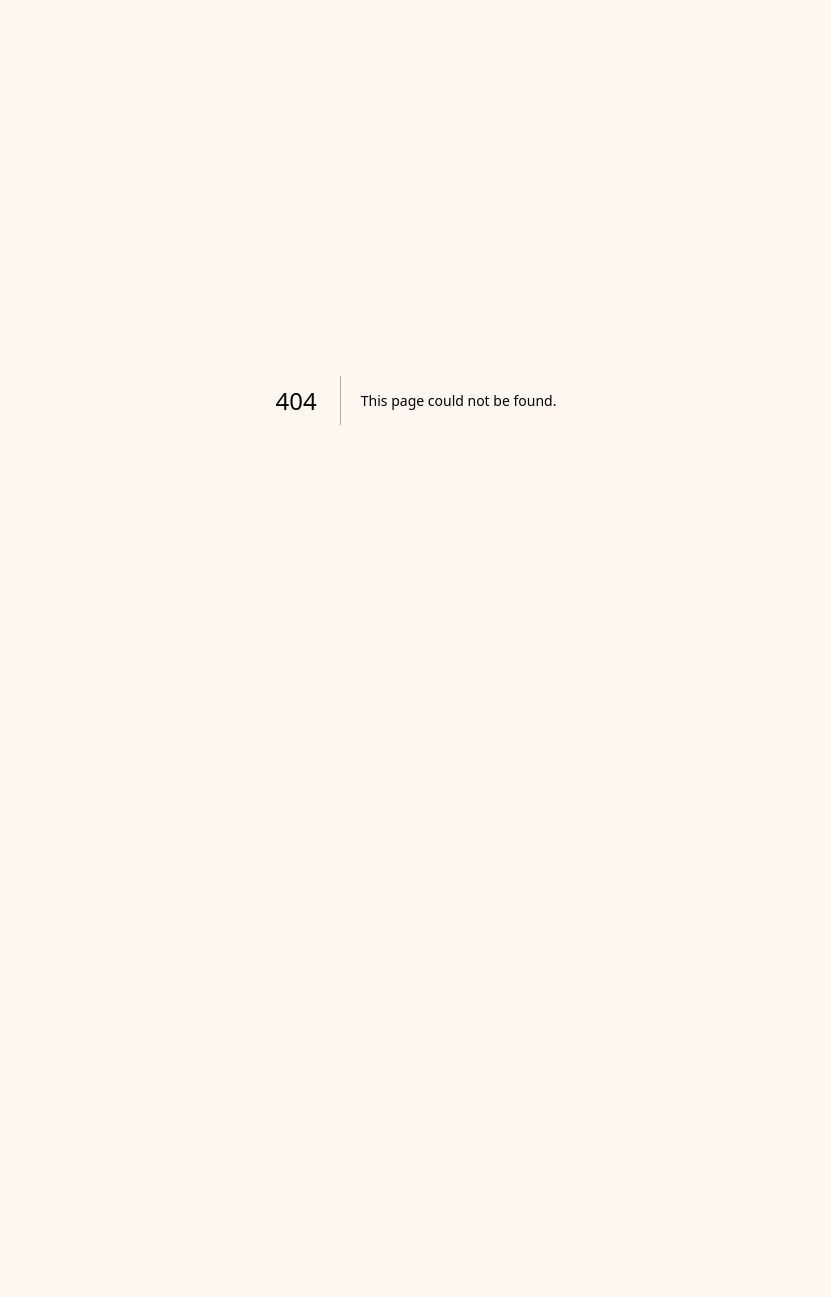
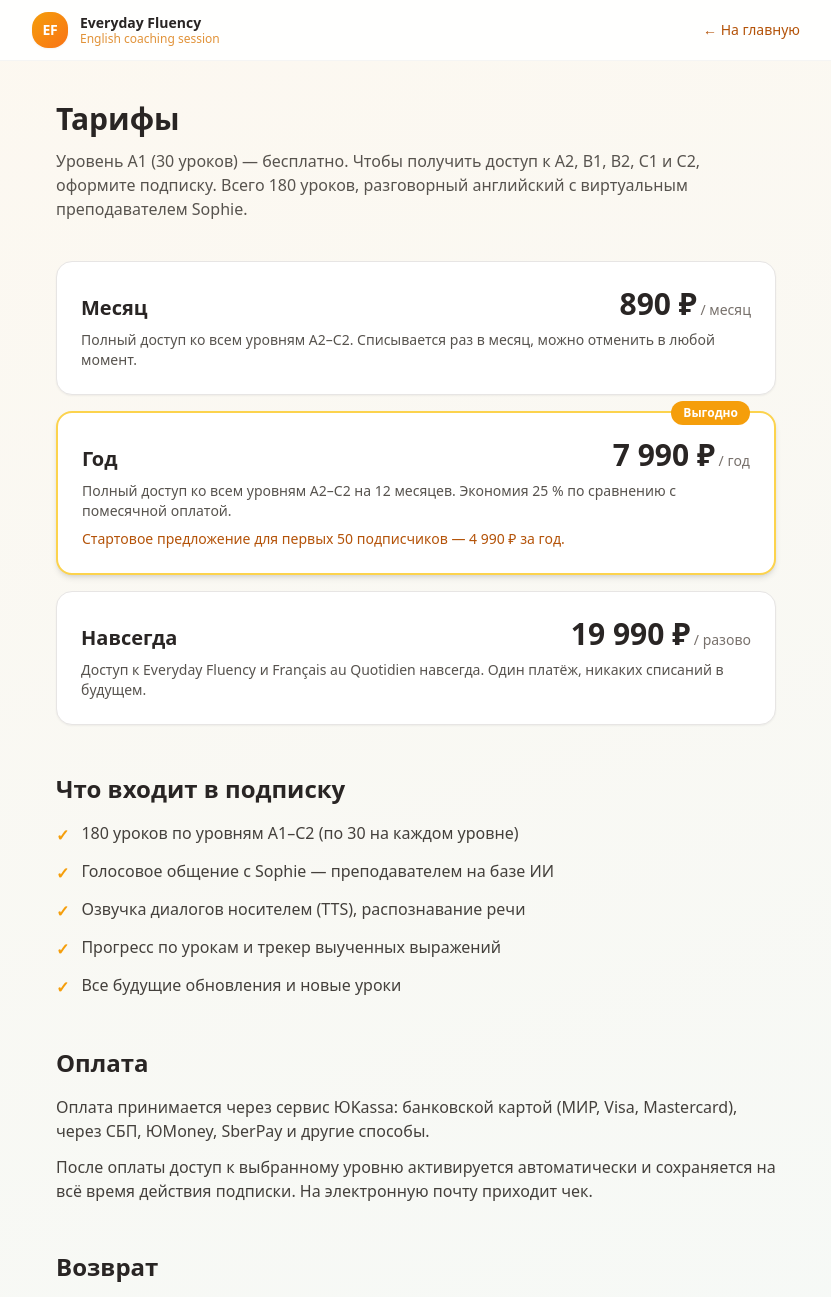
Before and after one commit to shuligne-ops/everyday-fluency2, a Next.js app: page /pricing in a window 1280 px wide. Before the commit this address had no page. Shown: the top 1297 px of the page, without its empty margins (224-1055 px from the left). Before the commit the page ends 800 px from the top, so only its background shows below. Built offline with nearby package versions, Linux system fonts and the light colour scheme.

Commit message:
Create page.tsx

```diff
--- /dev/null
+++ b/src/app/pricing/page.tsx
@@ -0,0 +1,166 @@
+"use client";
+
+import Link from "next/link";
+
+export default function PricingPage() {
+  return (
+    <div
+      className="min-h-screen"
+      style={{ background: "linear-gradient(160deg, #fdf8f0 0%, #f5f9f7 100%)" }}
+    >
+      {/* Header */}
+      <header className="bg-white/90 backdrop-blur-md border-b border-stone-100 px-4 sm:px-6 py-3">
+        <div className="max-w-3xl mx-auto flex items-center justify-between">
+          <Link href="/" className="flex items-center gap-3">
+            <div
+              className="w-9 h-9 rounded-2xl flex items-center justify-center shadow-sm"
+              style={{ background: "linear-gradient(135deg, #f59e0b, #f97316)" }}
+            >
+              <span className="text-white font-bold text-sm tracking-tight">EF</span>
+            </div>
+            <div>
+              <h1 className="text-sm font-bold text-stone-800 leading-tight">Everyday Fluency</h1>
+              <p className="text-xs text-amber-600/80 leading-tight">English coaching session</p>
+            </div>
+          </Link>
+          <Link
+            href="/"
+            className="text-sm text-amber-700 hover:text-amber-900 font-medium"
+          >
+            ← На главную
+          </Link>
+        </div>
+      </header>
+
+      {/* Content */}
+      <main className="max-w-3xl mx-auto px-4 sm:px-6 py-10">
+        <h1 className="text-3xl font-bold text-stone-800 mb-3">Тарифы</h1>
+        <p className="text-stone-600 mb-10">
+          Уровень A1 (30 уроков) — бесплатно. Чтобы получить доступ к A2, B1, B2, C1 и C2,
+          оформите подписку. Всего 180 уроков, разговорный английский с виртуальным
+          преподавателем Sophie.
+        </p>
+
+        {/* Plans */}
+        <div className="grid gap-4 mb-12">
+          {/* Monthly */}
+          <div className="bg-white rounded-2xl border border-stone-200 p-6 shadow-sm">
+            <div className="flex items-baseline justify-between mb-2">
+              <h2 className="text-xl font-bold text-stone-800">Месяц</h2>
+              <div className="text-right">
+                <span className="text-3xl font-bold text-stone-800">890 ₽</span>
+                <span className="text-sm text-stone-500"> / месяц</span>
+              </div>
+            </div>
+            <p className="text-stone-600 text-sm">
+              Полный доступ ко всем уровням A2–C2. Списывается раз в месяц, можно
+              отменить в любой момент.
+            </p>
+          </div>
+
+          {/* Annual */}
+          <div className="bg-white rounded-2xl border-2 border-amber-300 p-6 shadow-md relative">
+            <div className="absolute -top-3 right-6 bg-amber-500 text-white text-xs font-bold px-3 py-1 rounded-full">
+              Выгодно
+            </div>
+            <div className="flex items-baseline justify-between mb-2">
+              <h2 className="text-xl font-bold text-stone-800">Год</h2>
+              <div className="text-right">
+                <span className="text-3xl font-bold text-stone-800">7 990 ₽</span>
+                <span className="text-sm text-stone-500"> / год</span>
+              </div>
+            </div>
+            <p className="text-stone-600 text-sm mb-2">
+              Полный доступ ко всем уровням A2–C2 на 12 месяцев. Экономия 25 % по
+              сравнению с помесячной оплатой.
+            </p>
+            <p className="text-amber-700 text-sm font-medium">
+              Стартовое предложение для первых 50 подписчиков — 4 990 ₽ за год.
+            </p>
+          </div>
+
+          {/* Lifetime */}
+          <div className="bg-white rounded-2xl border border-stone-200 p-6 shadow-sm">
+            <div className="flex items-baseline justify-between mb-2">
+              <h2 className="text-xl font-bold text-stone-800">Навсегда</h2>
+              <div className="text-right">
+                <span className="text-3xl font-bold text-stone-800">19 990 ₽</span>
+                <span className="text-sm text-stone-500"> / разово</span>
+              </div>
+            </div>
+            <p className="text-stone-600 text-sm">
+              Доступ к Everyday Fluency и Français au Quotidien навсегда. Один платёж,
+              никаких списаний в будущем.
+            </p>
+          </div>
+        </div>
+
+        {/* What's included */}
+        <h2 className="text-2xl font-bold text-stone-800 mb-4">Что входит в подписку</h2>
+        <ul className="space-y-3 mb-12">
+          <li className="flex gap-3 text-stone-700">
+            <span className="text-amber-500 font-bold mt-0.5">✓</span>
+            <span>180 уроков по уровням A1–C2 (по 30 на каждом уровне)</span>
+          </li>
+          <li className="flex gap-3 text-stone-700">
+            <span className="text-amber-500 font-bold mt-0.5">✓</span>
+            <span>Голосовое общение с Sophie — преподавателем на базе ИИ</span>
+          </li>
+          <li className="flex gap-3 text-stone-700">
+            <span className="text-amber-500 font-bold mt-0.5">✓</span>
+            <span>Озвучка диалогов носителем (TTS), распознавание речи</span>
+          </li>
+          <li className="flex gap-3 text-stone-700">
+            <span className="text-amber-500 font-bold mt-0.5">✓</span>
+            <span>Прогресс по урокам и трекер выученных выражений</span>
+          </li>
+          <li className="flex gap-3 text-stone-700">
+            <span className="text-amber-500 font-bold mt-0.5">✓</span>
+            <span>Все будущие обновления и новые уроки</span>
+          </li>
+        </ul>
+
+        {/* Payment */}
+        <h2 className="text-2xl font-bold text-stone-800 mb-4">Оплата</h2>
+        <p className="text-stone-700 mb-3">
+          Оплата принимается через сервис ЮKassa: банковской картой (МИР, Visa, Mastercard),
+          через СБП, ЮMoney, SberPay и другие способы.
+        </p>
+        <p className="text-stone-700 mb-12">
+          После оплаты доступ к выбранному уровню активируется автоматически и сохраняется
+          на всё время действия подписки. На электронную почту приходит чек.
+        </p>
+
+        {/* Refund */}
+        <h2 className="text-2xl font-bold text-stone-800 mb-4">Возврат</h2>
+        <p className="text-stone-700 mb-12">
+          Возврат возможен в течение 14 дней с момента оплаты, если вы не использовали
+          сервис активно (прошли менее 5 уроков). Для возврата напишите на{" "}
+          <a
+            href="mailto:shuligne@gmail.com"
+            className="text-amber-700 hover:text-amber-900 font-medium"
+          >
+            shuligne@gmail.com
+          </a>{" "}
+          с темой «Возврат» и укажите email, на который оформлена подписка.
+        </p>
+
+        {/* Footer links */}
+        <div className="border-t border-stone-200 pt-6 text-sm text-stone-500 flex flex-wrap gap-x-6 gap-y-2">
+          <Link href="/about" className="hover:text-amber-700">
+            Реквизиты
+          </Link>
+          <Link href="/terms" className="hover:text-amber-700">
+            Условия использования
+          </Link>
+          <Link href="/privacy" className="hover:text-amber-700">
+            Политика конфиденциальности
+          </Link>
+          <Link href="/" className="hover:text-amber-700">
+            На главную
+          </Link>
+        </div>
+      </main>
+    </div>
+  );
+}
```
